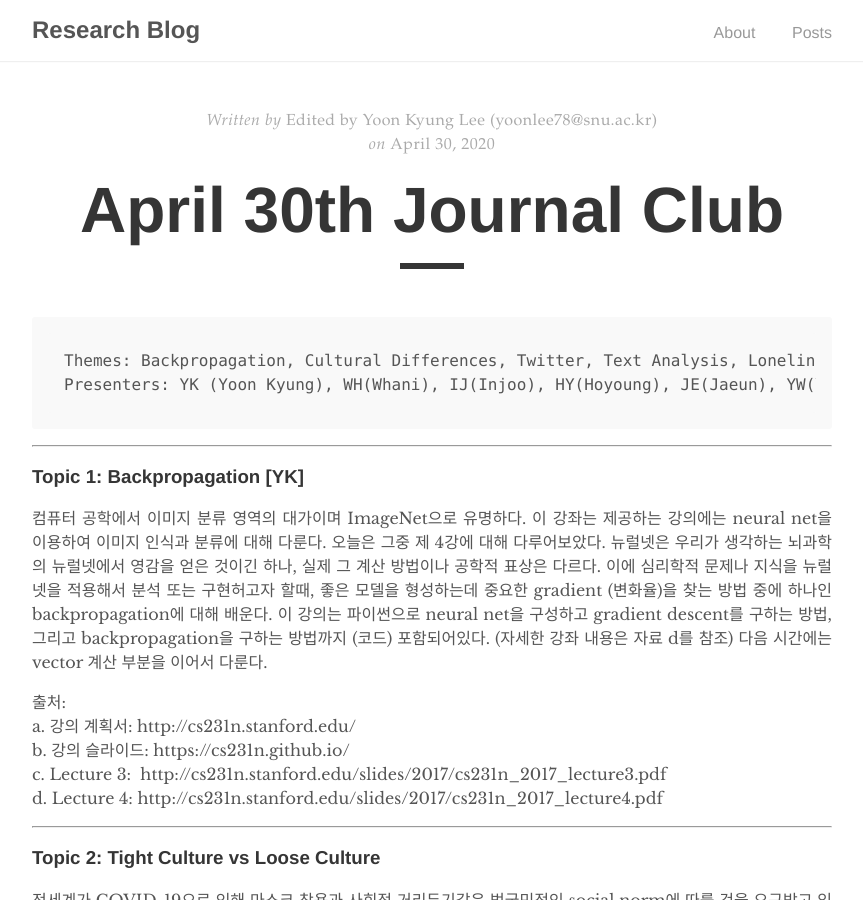
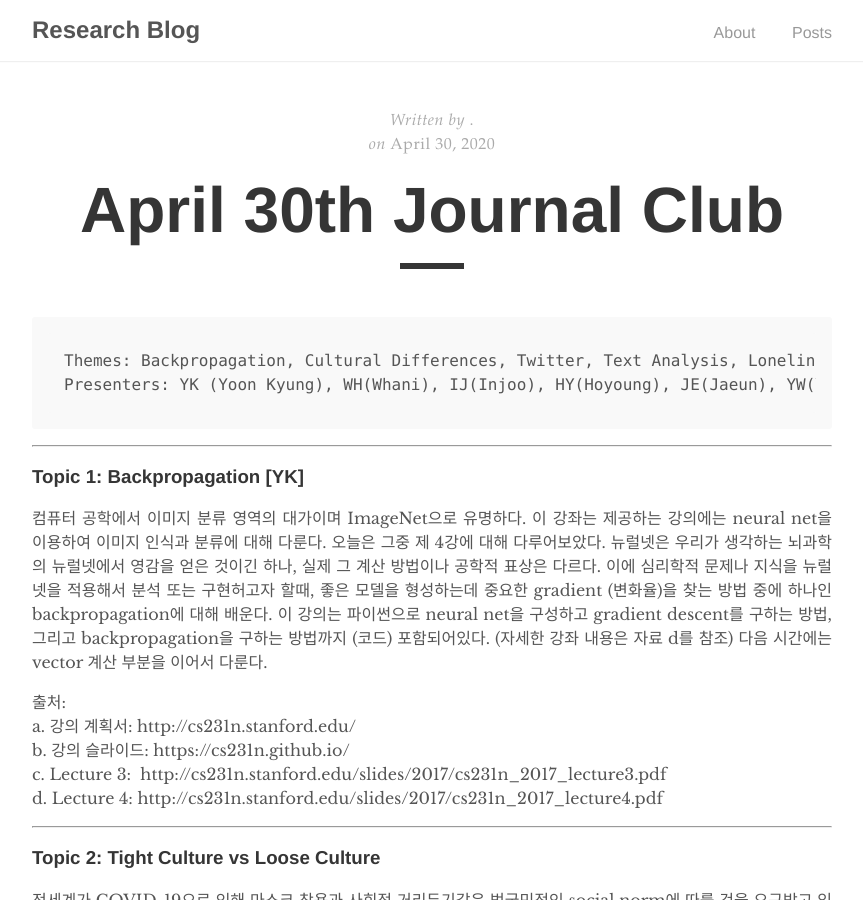
Before and after one commit to humanfactorspsych/blog, a Jekyll site: the page built from _posts/2020-04-30-review.md, in a window 1280 px wide and 900 px high. Shown: the whole window, without its empty margins (208-1071 px from the left). Built offline with Jekyll 4.4.1, drawn with Linux system fonts in a browser that asks for light colours.

Commit message:
Update 2020-04-30-review.md

```diff
--- a/_posts/2020-04-30-review.md
+++ b/_posts/2020-04-30-review.md
@@ -1,8 +1,9 @@
 ---
 layout: post
 title: "April 30th Journal Club"
-author: "Edited by Yoon Kyung Lee (yoonlee78@snu.ac.kr)"
+author: "."
 ---
+
 
 
     Themes: Backpropagation, Cultural Differences, Twitter, Text Analysis, Loneliness, Faux Pas, Trust in Robot, Theory of Mind of AI <br>
```
